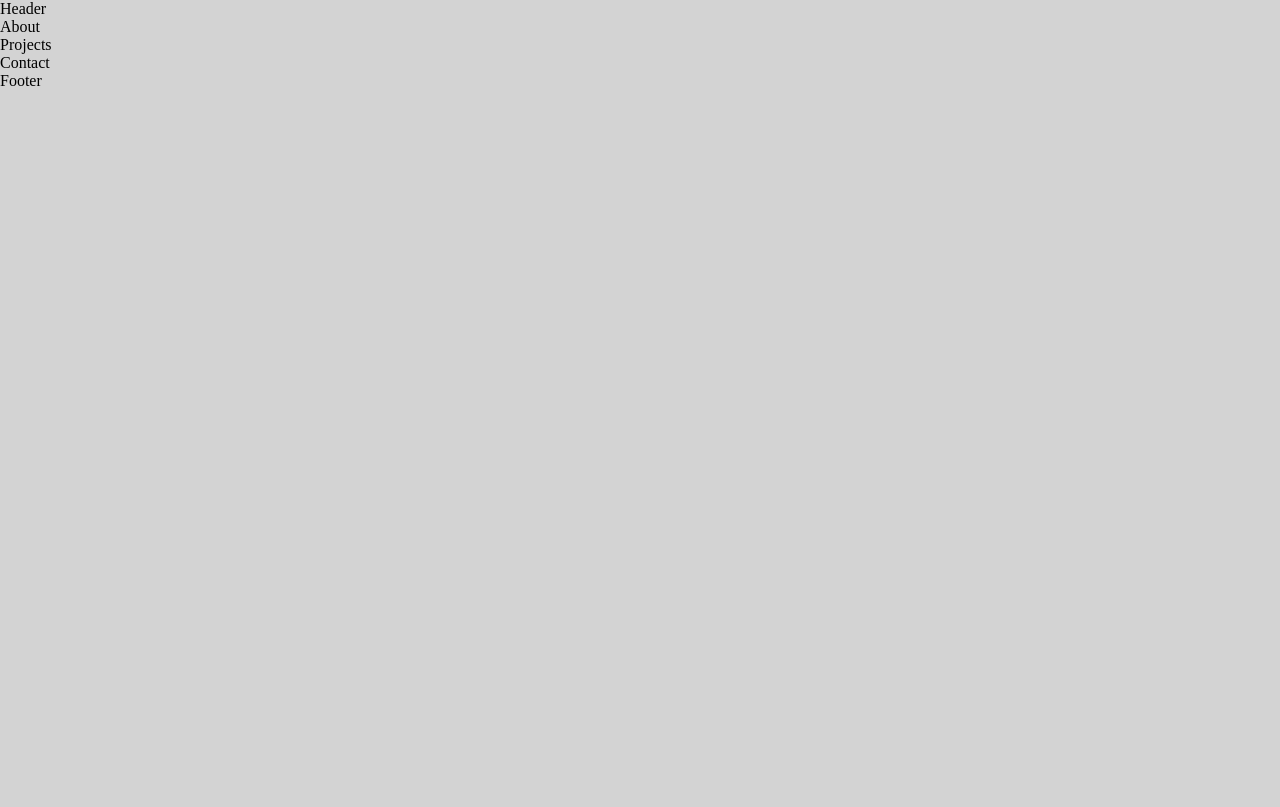
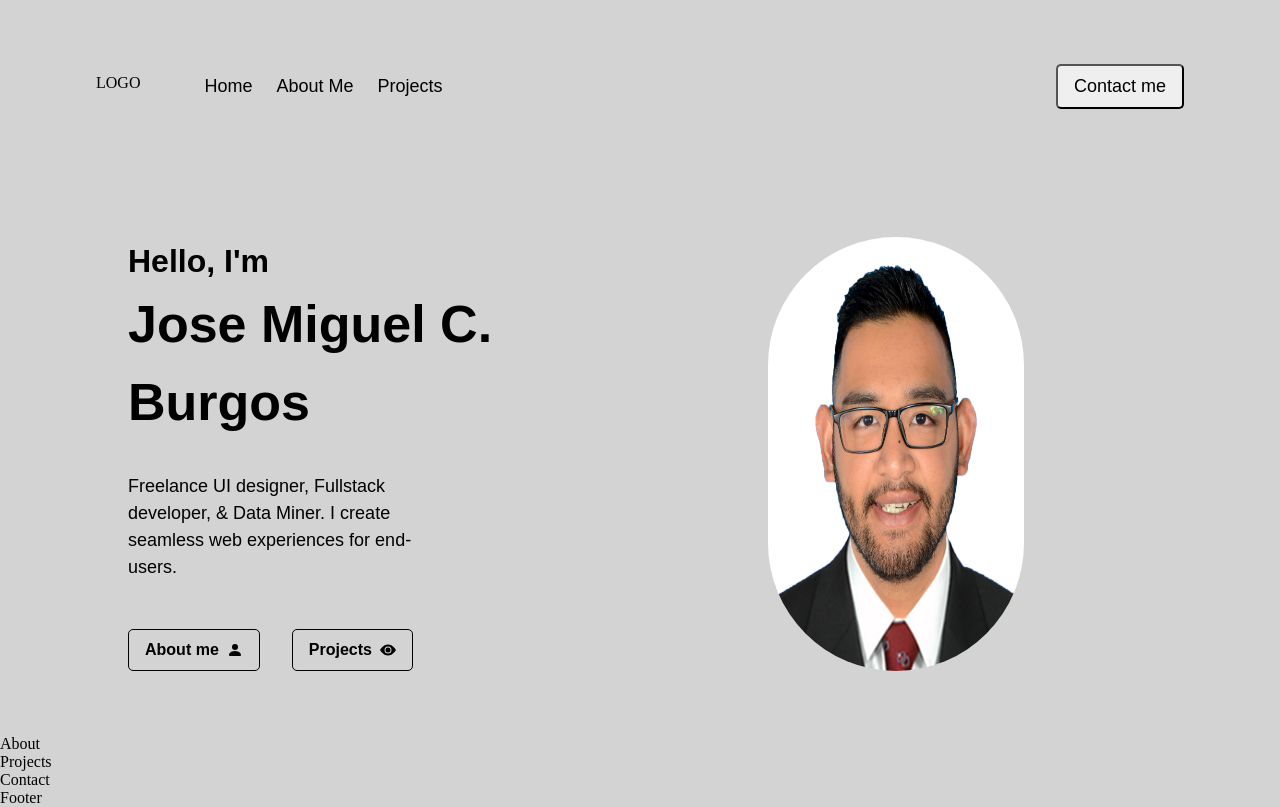
Before and after one commit to migiburgos/Portfolio, a React (Create React App) app in the folder client/: page / in a window 1280 px wide. Built offline with nearby package versions, Linux system fonts and the light colour scheme.

Commit message:
Home Prototype Done

```diff
--- a/client/src/App.css
+++ b/client/src/App.css
@@ -10,4 +10,64 @@ body {
 }
 
 a {
+  color: unset;
+  text-decoration: none;
 }
+
+.section__padding {
+  padding: 4rem 6rem;
+}
+
+.section__margin {
+  margin: 4rem 6rem;
+}
+
+/* ------------------SCALE UP------------------ */
+/*  * w: http://animista.net, t: @cssanimista */
+.scale-up-center {
+  -webkit-animation: scale-up-center 0.4s cubic-bezier(0.39, 0.575, 0.565, 1)
+    both;
+  animation: scale-up-center 0.4s cubic-bezier(0.39, 0.575, 0.565, 1) both;
+}
+
+@-webkit-keyframes scale-up-center {
+  0% {
+    -webkit-transform: scale(0.5);
+    transform: scale(0.5);
+  }
+  100% {
+    -webkit-transform: scale(1);
+    transform: scale(1);
+  }
+}
+@keyframes scale-up-center {
+  0% {
+    -webkit-transform: scale(0.5);
+    transform: scale(0.5);
+  }
+  100% {
+    -webkit-transform: scale(1);
+    transform: scale(1);
+  }
+}
+
+/* -----------MOBILES AND TABLETS----------- */
+@media screen and (max-width: 700px) {
+  .section__padding {
+    padding: 4rem;
+  }
+
+  .section__margin {
+    margin: 4rem;
+  }
+}
+
+@media screen and (max-width: 550px) {
+  .section__padding {
+    padding: 4rem 2rem;
+  }
+
+  .section__margin {
+    margin: 4rem 2rem;
+  }
+}
--- a/client/src/components/navbar/Navbar.jsx
+++ b/client/src/components/navbar/Navbar.jsx
@@ -1,10 +1,33 @@
 import React from "react";
 import "./navbar.css";
 
+const Menu = () => (
+  <>
+    <p>
+      <a href="#home">Home</a>
+    </p>
+    <p>
+      <a href="#about">About Me</a>
+    </p>
+    <p>
+      <a href="#projects">Projects</a>
+    </p>
+  </>
+);
+
 const Navbar = () => {
   return (
-    <div>
-      <div></div>
+    <div className="navbar section__padding">
+      <div className="navbar__links">
+        <div className="navbar__logo">
+          <p>LOGO</p>
+        </div>
+        <div className="navbar__links-container">
+          <Menu />
+        </div>
+      </div>
+
+      <button type="button">Contact me</button>
     </div>
   );
 };
--- a/client/src/components/navbar/navbar.css
+++ b/client/src/components/navbar/navbar.css
@@ -0,0 +1,37 @@
+.navbar {
+  /* border: 1px solid black; */
+  display: flex;
+  flex-direction: row;
+  justify-content: space-between;
+  align-items: center;
+}
+
+.navbar__links {
+  display: flex;
+}
+
+.navbar__logo {
+  display: flex;
+  margin-right: 4rem;
+}
+
+.navbar__links-container {
+  display: flex;
+}
+.navbar__links-container p,
+.navbar button {
+  font-family: var(--font-family);
+  font-weight: 500;
+  font-size: 18px;
+  line-height: 25px;
+}
+
+.navbar__links-container p {
+  margin-right: 1.5rem;
+}
+
+.navbar button {
+  border-radius: 5px;
+
+  padding: 0.5rem 1rem;
+}
--- a/client/src/containers/header/Header.jsx
+++ b/client/src/containers/header/Header.jsx
@@ -1,8 +1,36 @@
 import React from "react";
 import "./header.css";
+import mypic1 from "../../assets/mypic1.png";
+import mypic2 from "../../assets/mypic2.png";
+import { BsFillPersonFill, BsFillEyeFill } from "react-icons/bs";
 
 const Header = () => {
-  return <div>Header</div>;
+  return (
+    <div className="header">
+      <div className="header__content">
+        <h2>Hello, I'm</h2>
+        <h1>Jose Miguel C. Burgos</h1>
+        <p className="header__description">
+          Freelance UI designer, Fullstack developer, & Data Miner. I create
+          seamless web experiences for end-users.
+        </p>
+        <div className="header__buttons-container">
+          <div className="header__buttons-button">
+            <p>About me</p>
+            <BsFillPersonFill size={16} />
+          </div>
+          <div className="header__buttons-button">
+            <p>Projects</p>
+            <BsFillEyeFill size={16} />
+          </div>
+        </div>
+      </div>
+
+      <div className="header__pic">
+        <img src={mypic2} alt="mypic1" />
+      </div>
+    </div>
+  );
 };
 
 export default Header;
--- a/client/src/containers/header/header.css
+++ b/client/src/containers/header/header.css
@@ -0,0 +1,82 @@
+.header {
+  /* border: 1px solid black; */
+  display: flex;
+  padding: 4rem 8rem;
+}
+
+.header__content,
+.header__pic {
+  /* border: 1px solid black; */
+}
+
+.header__content {
+  display: flex;
+  flex: 1;
+  flex-direction: column;
+  /* justify-content: space-around; */
+  /* align-items: center;  */
+
+  /* margin-right: 5rem; */
+}
+
+.header__content h2 {
+  font-family: var(--font-family);
+  font-weight: 600;
+  font-size: 32px;
+  line-height: 48px;
+}
+
+.header__content h1 {
+  font-family: var(--font-family);
+  font-weight: 600;
+  font-size: 52px;
+  line-height: 78px;
+
+  margin-bottom: 2rem;
+}
+
+.header__description {
+  font-family: var(--font-family);
+  font-weight: 500;
+  font-size: 18px;
+  line-height: 27px;
+
+  width: 63%;
+  margin-bottom: 3rem;
+}
+
+.header__buttons-container {
+  display: flex;
+  /* flex: 1; */
+}
+
+.header__buttons-button {
+  border: 1px solid black;
+  display: flex;
+  align-items: center;
+  border-radius: 5px;
+
+  padding: 0.5rem 1rem;
+  margin-right: 2rem;
+}
+
+.header__buttons-button p {
+  font-family: var(--font-family);
+  font-weight: 600;
+  font-size: 16px;
+  line-height: 24px;
+
+  margin-right: 0.5rem;
+}
+
+.header__pic {
+  display: flex;
+  flex: 1;
+  justify-content: center;
+}
+
+.header__pic img {
+  width: 50%;
+  height: 100%;
+  border-radius: 146.5px;
+}
```
Also changed, not shown: client/src/assets/mypic1.png (added), client/src/assets/mypic2.png (added).
